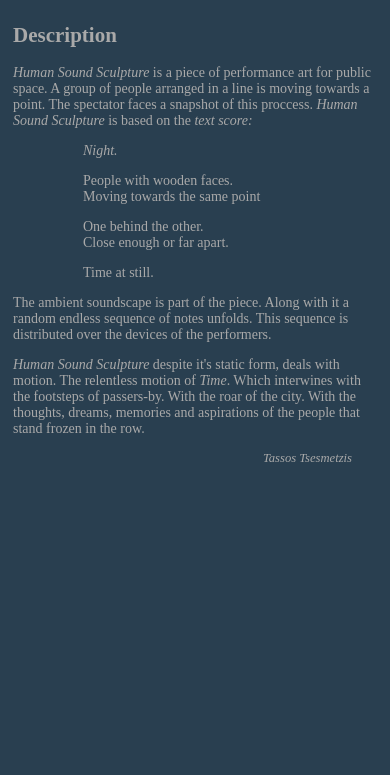
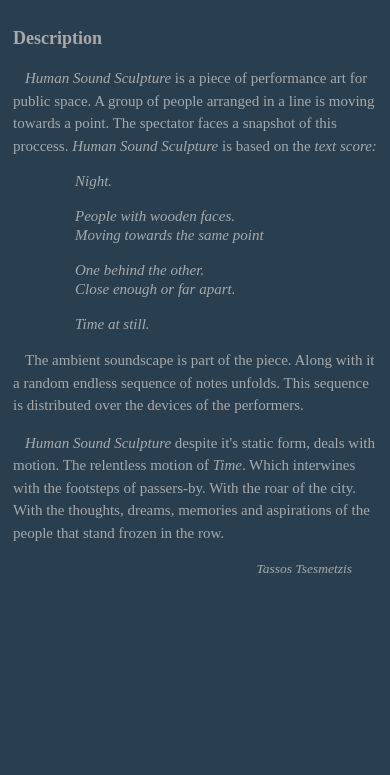
Before and after one commit to tsmtzs/humanSoundSculpture, a website: page webclient/views/description.html in a window 390 px wide. Shown: the part 69-844 px from the top of the page. Drawn offline with Linux system fonts and the light colour scheme; files that its build step writes are made by us from their sources.

Commit message:
Client: Changes in styles.css
* webclient/styles.css:
	- Rule for '#shudown-note' renamed as '#shutdown-note'.
	- Rule for :root pseudo-class added. Variables --background-color and --normal-font-size added.
	- Rule for 'html':
		- Variable --normal-font-size is used in 'font-size'.
		- --background-color is used in 'background'.
	- 'button':
		- 'background' is set to --background-color.
		- 'display' and 'font-weight' declarations deleted.
		- Declarations for 'transition-property' and 'transition-duration' added.
	- Rule for button:active added.
	- 'ul': 'font-size' value changed to 'x-large'.
	- a:link, a:visited: Declaration for 'text-decoration' added.
	- 'section': Declaration for 'line-height' added.
	- 'section h2': 'font-size' value changed to 'large'.
	- 'section p': Declaration for 'text-indent'added.
	- '#textScore': Declarations added for 'line-height', 'font-style', 'font-weight'.
	- Rule for '#textScore p' added.
	- '#textMsg': 'font-size' value changed to '135%'.
	- Media query for min-width:400: 'font-size' value changed to 'calc(var(--normal-font-size) - 1px)'.
	- Media  query for min-width:900 deleted.
* webclient/views/description.html:
	- A 'div' element added with id=textScore.
	- id=textScore removed from 'p' elements.
* webclient/views/conductor.html:
	- 'id=shudown-note' renamed as 'id=shutdown-note'.

```diff
--- a/webclient/styles.css
+++ b/webclient/styles.css
@@ -4,15 +4,19 @@
     box-sizing: border-box;
 }
 
+:root {
+    --background-color: #293f50;
+    --normal-font-size: 16px;
+}
+
 html {
-    font-size: 16px;
+    font-size: var(--normal-font-size);
     text-align: center;
-    background: #293f50;
+    background: var(--background-color);
 }
 
 body {
     color: darkgrey;
-    background: #293f50;
 }
 
 #flex-container {
@@ -26,23 +30,27 @@ body {
 }
 
 button {
-    background: #293f50;
+    background: var(--background-color);
     border-radius: 5px;
     color: darkgrey;
-    display: block;
     border: 1px solid darkgrey;
     width: 8em;
     flex: 1 1 auto;
     max-height: 16vh;
     font-size: 5.7vmin;
-    font-weight: 400;
     letter-spacing: .18em;
     text-transform: uppercase;
     user-select: none;
     visibility: hidden;
+    transition-property: background-color;
+    transition-duration: 1000ms;
 }
 
-#shudown-note {
+button:active {
+    background: #3E5261;
+}
+
+#shutdown-note {
     font-size: small;
     letter-spacing: normal;
     text-transform: none;
@@ -53,14 +61,12 @@ nav {
     margin-left: auto;
     margin-right: auto;
     width: 40vw;
-    /* background: snow; */
 }
 
 ul {
     list-style-type: none;
     padding-left: 0;
-    font-size: 150%;
-    /* background: yellow; */
+    font-size: x-large;
 }
 
 li {
@@ -69,7 +75,7 @@ li {
 
 a:link, a:visited {
     color: darkgray;
-    text-decoration: none;
+    text-decoration: underline darkgray 1px;
 }
 
 section {
@@ -77,15 +83,17 @@ section {
     max-width: 900px;
     margin-left: auto;
     margin-right: auto;
+    line-height: 1.5;
 }
 
 section h2 {
     text-align: left;
-    font-size: 150%;
+    font-size: large;
 }
 
 section p {
     text-align: left;
+    text-indent: 0.8em
 }
 
 #textScore {
@@ -94,11 +102,18 @@ section p {
     margin-left: auto;
     margin-right: auto;
     text-align: left;
+    line-height: 1.3;
+    font-style: oblique;
+    font-weight: 380;
+}
+
+#textScore p {
+    text-indent: 0;
 }
 
 #textMsg {
     margin-top: 10vh;
-    font-size: 140%;
+    font-size: 135%;
 }
 
 .italics {
@@ -113,12 +128,6 @@ section p {
 
 @media (max-width: 400px) {
     html {
-	font-size: 14px;
+	font-size: calc(var(--normal-font-size) - 1px);
     }
 }
-
-@media screen and (min-width: 900px) {
-  section {
-     font-size: 15px;
-  }
-}
--- a/webclient/views/description.html
+++ b/webclient/views/description.html
@@ -15,12 +15,12 @@
     <section>
       <h2>Description</h2>
       <p><span class="italics">Human Sound Sculpture</span> is a piece of performance art for public space. A group of people arranged in a line is moving towards a point. The spectator faces a snapshot of this proccess. <span class="italics">Human Sound Sculpture</span> is based on the <span class="italics">text score:</span></p>
-      <!-- Text score -->
-      <p class="italics" id="textScore">Night.</p>
-      <p id="textScore">People with wooden faces.<br>Moving towards the same point</p>
-      <p id="textScore">One behind the other.<br>Close enough or far apart.</p>
-      <p id="textScore">Time at still.</p>
-      <!--  -->
+      <div id="textScore">
+	<p class="italics">Night.</p>
+	<p>People with wooden faces.<br>Moving towards the same point</p>
+	<p>One behind the other.<br>Close enough or far apart.</p>
+	<p>Time at still.</p>
+      </div>
       <p> The ambient soundscape is part of the piece. Along with it a random endless sequence of notes unfolds. This sequence is distributed over the devices of the performers.</p>
       <p><span class="italics">Human Sound Sculpture</span> despite it's static form, deals with motion. The relentless motion of <span class="italics">Time</span>. Which interwines with the footsteps of passers-by. With the roar of the city. With the thoughts, dreams, memories and aspirations of the people that stand frozen in the row.</p>
       <p class="italics" id="name">Tassos Tsesmetzis</p>
```
Also changed, not shown: webclient/views/conductor.html (+1 -1 lines).
